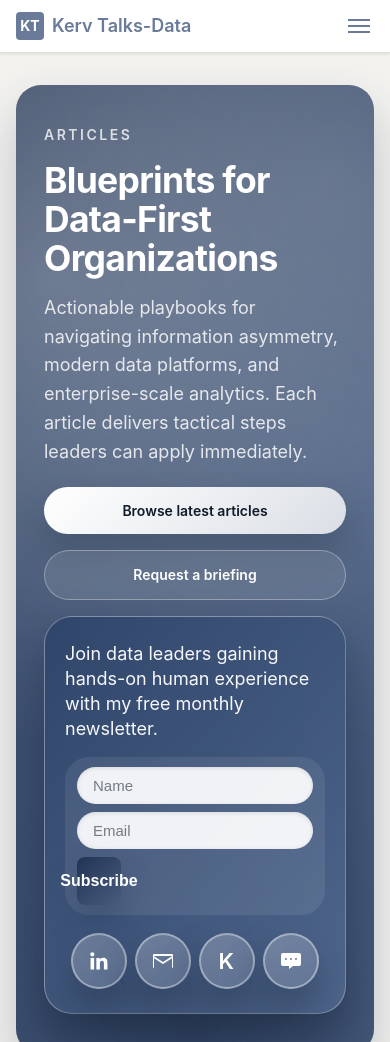
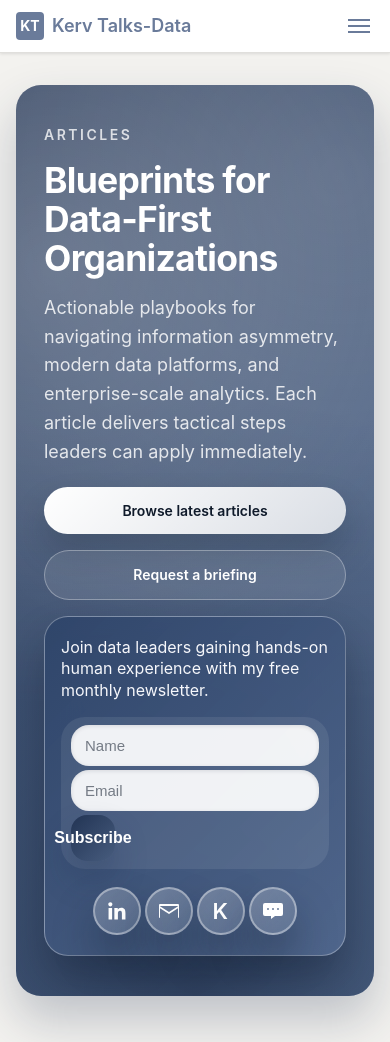
Before and after one commit to denizen-star/kblog, a website: page articles/index.html in a window 390 px wide. Shown: the top 1042 px of the page. Drawn offline with Linux system fonts and the light colour scheme.

Commit message:
Refine mobile newsletter spacing

```diff
--- a/assets/css/main.css
+++ b/assets/css/main.css
@@ -575,14 +575,14 @@ body {
 
 @media (max-width: 960px) {
     .newsletter-panel {
-        padding: 24px 20px;
+        padding: 22px 18px;
     }
 
     .newsletter-panel__inputs {
         flex-direction: column;
         align-items: stretch;
         border-radius: 24px;
-        gap: 12px;
+        gap: 10px;
     }
 
     .newsletter-panel__input {
@@ -603,12 +603,12 @@ body {
     .newsletter-panel__icons {
         justify-content: center;
         flex-wrap: wrap;
-        gap: 12px;
+        gap: 10px;
     }
 
     .newsletter-panel--hero {
         max-width: 100%;
-        padding: 24px 20px;
+        padding: 22px 18px;
         background: linear-gradient(135deg, rgba(46, 68, 105, 0.92), rgba(84, 107, 146, 0.82));
         border: 1px solid rgba(255, 255, 255, 0.32);
         box-shadow: 0 24px 40px rgba(15, 26, 42, 0.32);
@@ -621,6 +621,55 @@ body {
 
     .newsletter-panel--hero .newsletter-panel__icons {
         width: 100%;
+    }
+}
+
+@media (max-width: 600px) {
+    .newsletter-panel {
+        padding: 20px 16px;
+        border-radius: 24px;
+    }
+
+    .newsletter-panel__inputs {
+        padding: 0;
+        gap: 8px;
+    }
+
+    .newsletter-panel__headline {
+        font-size: 18px;
+    }
+
+    .newsletter-panel__icons {
+        gap: 8px;
+    }
+
+    .newsletter-panel--hero {
+        padding: 20px 16px;
+    }
+
+    .newsletter-panel--hero .newsletter-panel__headline {
+        font-size: 16px;
+        line-height: 1.35;
+    }
+
+    .newsletter-panel--hero .newsletter-panel__inputs {
+        padding: 8px 10px;
+    }
+
+    .newsletter-panel--hero .newsletter-panel__input {
+        padding: 12px 14px;
+        border-radius: 18px;
+    }
+
+    .newsletter-panel--hero .newsletter-panel__submit {
+        height: 46px;
+        border-radius: 16px;
+    }
+
+    .newsletter-panel--hero .newsletter-panel__icon {
+        width: 48px;
+        height: 48px;
+        font-size: 20px;
     }
 }
 
--- a/assets/css/newsletter.css
+++ b/assets/css/newsletter.css
@@ -193,14 +193,14 @@
 
 @media (max-width: 960px) {
     .newsletter-panel {
-        padding: 24px 20px;
+        padding: 22px 18px;
     }
 
     .newsletter-panel__inputs {
         flex-direction: column;
         align-items: stretch;
         border-radius: 24px;
-        gap: 12px;
+        gap: 10px;
     }
 
     .newsletter-panel__input {
@@ -221,12 +221,12 @@
     .newsletter-panel__icons {
         justify-content: center;
         flex-wrap: wrap;
-        gap: 12px;
+        gap: 10px;
     }
 
     .newsletter-panel--hero {
         max-width: 100%;
-        padding: 24px 20px;
+        padding: 22px 18px;
         background: linear-gradient(135deg, rgba(46, 68, 105, 0.92), rgba(84, 107, 146, 0.82));
         border: 1px solid rgba(255, 255, 255, 0.32);
         box-shadow: 0 24px 40px rgba(15, 26, 42, 0.32);
@@ -242,6 +242,54 @@
     }
 }
 
+@media (max-width: 600px) {
+    .newsletter-panel {
+        padding: 20px 16px;
+        border-radius: 24px;
+    }
+
+    .newsletter-panel__inputs {
+        padding: 0;
+        gap: 8px;
+    }
+
+    .newsletter-panel__headline {
+        font-size: 18px;
+    }
+
+    .newsletter-panel__icons {
+        gap: 8px;
+    }
+
+    .newsletter-panel--hero {
+        padding: 20px 16px;
+    }
+
+    .newsletter-panel--hero .newsletter-panel__headline {
+        font-size: 16px;
+        line-height: 1.35;
+    }
+
+    .newsletter-panel--hero .newsletter-panel__inputs {
+        padding: 8px 10px;
+    }
+
+    .newsletter-panel--hero .newsletter-panel__input {
+        padding: 12px 14px;
+        border-radius: 18px;
+    }
+
+    .newsletter-panel--hero .newsletter-panel__submit {
+        border-radius: 16px;
+    }
+
+    .newsletter-panel--hero .newsletter-panel__icon {
+        width: 48px;
+        height: 48px;
+        font-size: 20px;
+    }
+}
+
 @media (max-width: 640px) {
     .newsletter-panel__submit {
         height: 3rem;
--- a/assets/css/page-layout.css
+++ b/assets/css/page-layout.css
@@ -1102,14 +1102,14 @@ body {
     }
 
     .newsletter-panel {
-        padding: 24px 20px;
+        padding: 22px 18px;
     }
 
     .newsletter-panel__inputs {
         flex-direction: column;
         align-items: stretch;
         border-radius: 24px;
-        gap: 12px;
+        gap: 10px;
     }
 
     .newsletter-panel__input {
@@ -1130,12 +1130,12 @@ body {
     .newsletter-panel__icons {
         justify-content: center;
         flex-wrap: wrap;
-        gap: 12px;
+        gap: 10px;
     }
 
     .newsletter-panel--hero {
         max-width: 100%;
-        padding: 24px 20px;
+        padding: 22px 18px;
         background: linear-gradient(135deg, rgba(46, 68, 105, 0.92), rgba(84, 107, 146, 0.82));
         border: 1px solid rgba(255, 255, 255, 0.32);
         box-shadow: 0 24px 40px rgba(15, 26, 42, 0.32);
@@ -1186,14 +1186,14 @@ body {
     }
 
     .newsletter-panel {
-        padding: 24px 20px;
+        padding: 22px 18px;
     }
 
     .newsletter-panel__inputs {
         flex-direction: column;
         align-items: stretch;
         border-radius: 24px;
-        gap: 12px;
+        gap: 10px;
     }
 
     .newsletter-panel__input {
@@ -1214,7 +1214,7 @@ body {
     .newsletter-panel__icons {
         justify-content: center;
         flex-wrap: wrap;
-        gap: 12px;
+        gap: 10px;
     }
 
     .newsletter-panel--hero {
@@ -1261,3 +1261,48 @@ body {
         grid-template-columns: 1fr;
     }
 }
+
+@media (max-width: 600px) {
+    .newsletter-panel {
+        padding: 20px 16px;
+        border-radius: 24px;
+    }
+
+    .newsletter-panel__inputs {
+        padding: 0;
+        gap: 8px;
+    }
+
+    .newsletter-panel__icons {
+        gap: 8px;
+    }
+
+    .newsletter-panel--hero {
+        padding: 20px 16px;
+    }
+
+    .newsletter-panel--hero .newsletter-panel__headline {
+        font-size: 16px;
+        line-height: 1.35;
+    }
+
+    .newsletter-panel--hero .newsletter-panel__inputs {
+        padding: 8px 10px;
+    }
+
+    .newsletter-panel--hero .newsletter-panel__input {
+        padding: 12px 14px;
+        border-radius: 18px;
+    }
+
+    .newsletter-panel--hero .newsletter-panel__submit {
+        height: 46px;
+        border-radius: 16px;
+    }
+
+    .newsletter-panel--hero .newsletter-panel__icon {
+        width: 48px;
+        height: 48px;
+        font-size: 20px;
+    }
+}
--- a/assets/css/responsive.css
+++ b/assets/css/responsive.css
@@ -42,7 +42,7 @@
 
     .newsletter-panel--hero {
         width: 100%;
-        padding: 24px 20px;
+        padding: 20px 16px;
         background: linear-gradient(135deg, rgba(46, 68, 105, 0.92), rgba(84, 107, 146, 0.82));
         border: 1px solid rgba(255, 255, 255, 0.32);
         box-shadow: 0 24px 40px rgba(15, 26, 42, 0.32);
@@ -52,8 +52,9 @@
     .newsletter-panel--hero .newsletter-panel__inputs {
         flex-direction: column;
         align-items: stretch;
-        gap: var(--spacing-sm);
+        gap: var(--spacing-xs);
         border-radius: 24px;
+        padding: 8px 10px;
     }
 
     .newsletter-panel__input {
@@ -62,19 +63,30 @@
         width: 100%;
     }
 
+    .newsletter-panel__headline {
+        font-size: clamp(1rem, 3vw, 1.1rem);
+        line-height: 1.35;
+    }
+
     .newsletter-panel--hero .newsletter-panel__icons {
         justify-content: center;
         flex-wrap: wrap;
-        gap: var(--spacing-sm);
+        gap: var(--spacing-xs);
     }
 
     .newsletter-panel__submit {
         width: 100%;
         max-width: none;
-        height: 3rem;
-        border-radius: var(--border-radius-md);
+        height: 2.875rem;
+        border-radius: var(--border-radius-sm);
         display: flex;
         justify-content: center;
+    }
+
+    .newsletter-panel--hero .newsletter-panel__icon {
+        width: 48px;
+        height: 48px;
+        font-size: 20px;
     }
 
     .nav-container {
```
